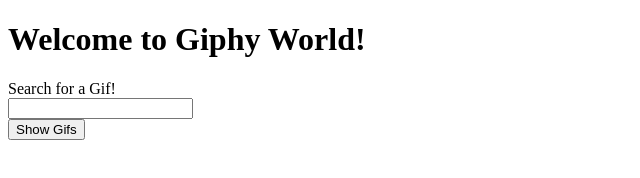
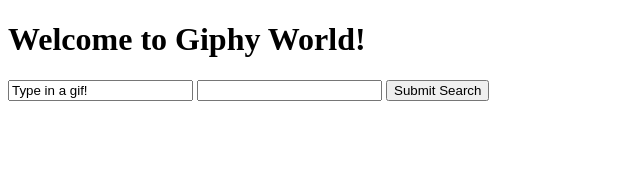
Before and after one commit to AfroFlower/Giphy-Homework, a plain HTML site: page index.html in a window 1280 px wide. Shown: the whole page, without its empty margins (0-640 px from the left). Drawn offline with nearby package versions, Linux system fonts and the light colour scheme.

Commit message:
trying to figure this out

```diff
--- a/assets/script.js
+++ b/assets/script.js
@@ -4,15 +4,13 @@ $(document).ready(function (){
 
     $("button").on("click", function(){
         // the button that was clicked in the html
-        var btn = $(this).attr("button");
+        // var btn = $(this).attr("button");
 
         var myApiKey = "&api_key=BxNABNc8tOV3Dw1Tfz4EBoTbMNH9cBkv";
 
-        var queryUrl = "http://api.giphy.com/v1/gifs/search?&q=" + animals +"&rating=&limit=10&lang=en" + myApiKey;
+        var queryUrl = "http://api.giphy.com/v1/gifs/search?&q=" + userInput +"&rating=&limit=10&lang=en" + myApiKey;
 
         console.log(queryUrl)
-
-        var animals = $("user-input")
 
         //the .then fucntion calls the object (data) being called
         $.ajax({
@@ -23,6 +21,8 @@ $(document).ready(function (){
 
             var results = response.data
             // console.log(results[2].images.original.url);
+
+
 
 
 
--- a/index.html
+++ b/index.html
@@ -19,10 +19,10 @@
         <button id="bird-button">Birds</button>
         <button id="dog-button">Dogs</button> -->
 
-        <form>
-            <label for="gif">Search for a Gif!</label><br>
-            <input type="text" id="user-input" name="input-here"><br>
-            <input type="submit" id="submit-button" value="Show Gifs">
+        <form for="gif-search">
+            <input type="title" value="Type in a gif!">
+            <input type="type">
+            <input type="submit" value="Submit Search"></input>
         </form>
 
         <div id="gifs-appear-here">
```
